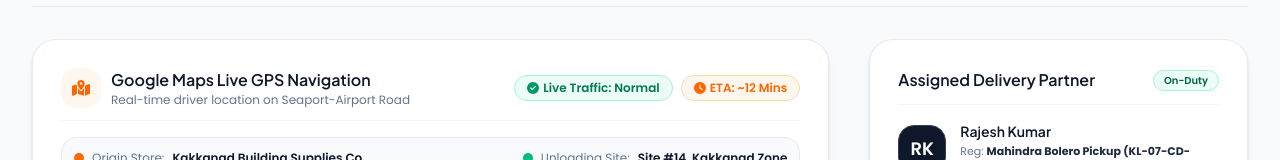
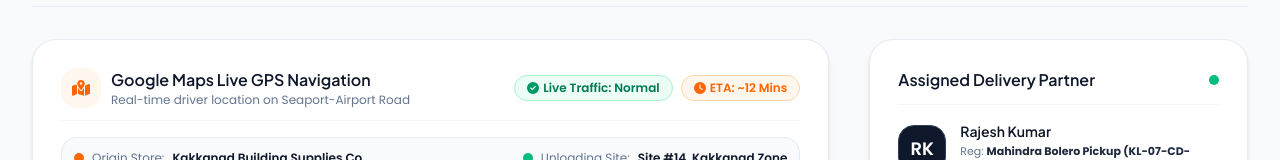
Before and after one commit to ajaycodesx/meterialhub-portal, a Next.js app in the folder buyer-panel/: page /tracking in a window 1280 px wide. Shown: the part 273-433 px from the top of the page. Built offline with nearby package versions, Linux system fonts and the light colour scheme.

Commit message:
Replace On-Duty text pill with clean glowing emerald dot indicator in Assigned Delivery Partner header

```diff
--- a/buyer-panel/components/buyer/LiveTrackingPage.tsx
+++ b/buyer-panel/components/buyer/LiveTrackingPage.tsx
@@ -245,8 +245,9 @@ export const LiveTrackingPage: React.FC<LiveTrackingPageProps> = ({
               <div className="bg-white p-5 sm:p-7 rounded-2xl sm:rounded-3xl border border-slate-200/80 shadow-md space-y-4">
                 <div className="flex items-center justify-between border-b border-slate-100 pb-3">
                   <h3 className="font-semibold text-sm sm:text-base text-slate-900">Assigned Delivery Partner</h3>
-                  <span className="px-2.5 py-0.5 rounded-full bg-emerald-50 text-emerald-800 border border-emerald-200 text-[10px] font-semibold">
-                    On-Duty
+                  <span className="relative flex h-2.5 w-2.5" title="On-Duty Online Status">
+                    <span className="animate-ping absolute inline-flex h-full w-full rounded-full bg-emerald-400 opacity-75" />
+                    <span className="relative inline-flex rounded-full h-2.5 w-2.5 bg-emerald-500" />
                   </span>
                 </div>
 
```
